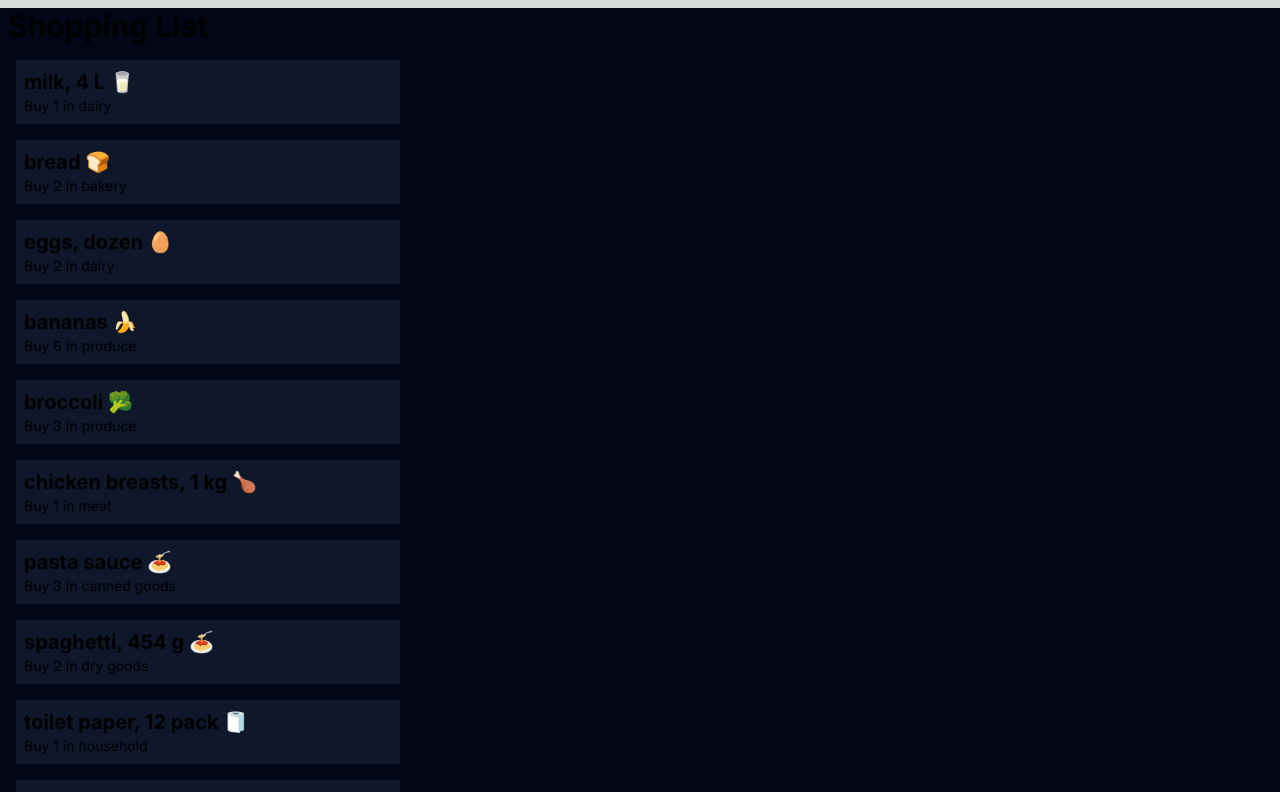
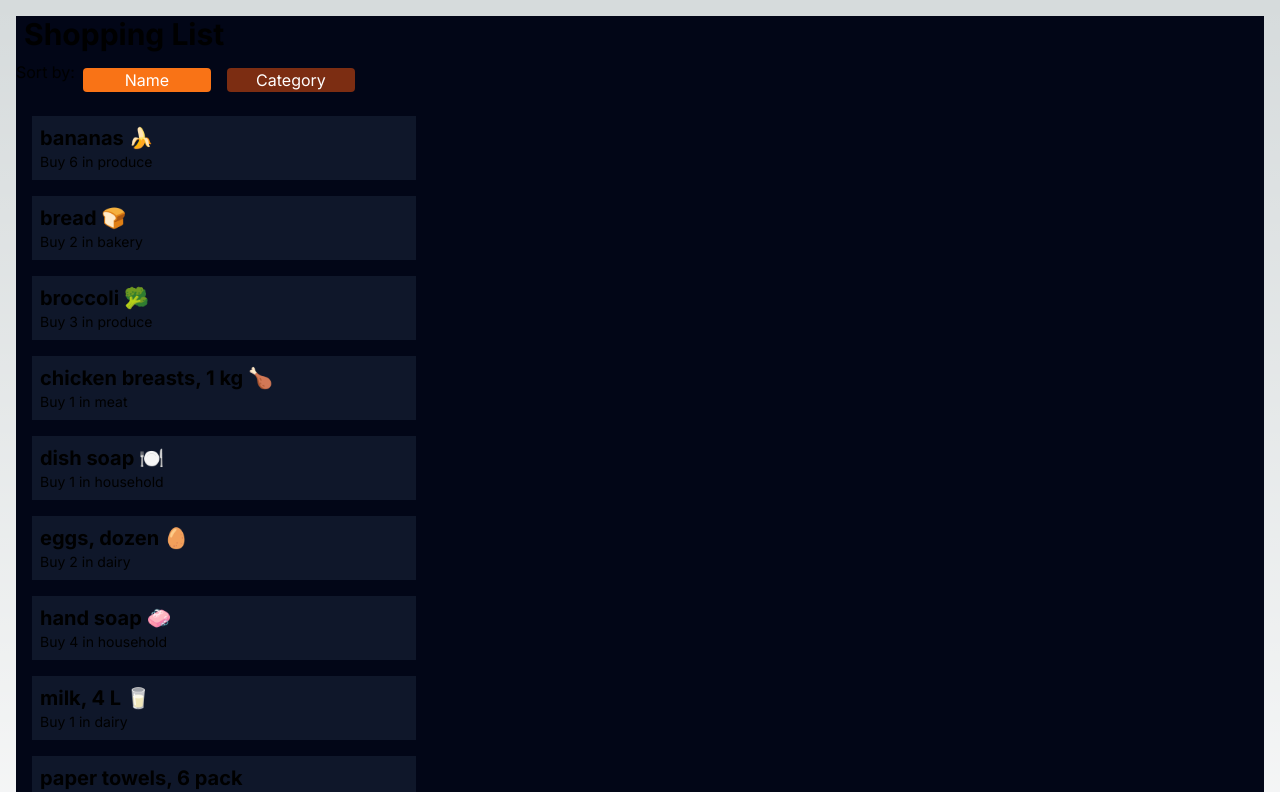
Before and after one commit to Reann-Shepard/cprg306-assignments, a Next.js app: page /week-5 in a window 1280 px wide. Shown: the top 792 px of the page. Built offline with nearby package versions, Linux system fonts and the light colour scheme.

Commit message:
Week 5 Update
Completed sorting alphabetically both by item name and category name

```diff
--- a/app/week-5/item-list.js
+++ b/app/week-5/item-list.js
@@ -1,105 +1,62 @@
 // Create a functional component named ItemList
 // Render these items using the Item component, passing data item as props
 
+"use client";
+
+import { useState } from "react";
 import Item from "./item";
+import items from "./items.json";
 
 export default function ItemList() {
-    // Create an array of items
-    // Render each item using the Item component
-    // Pass the item data as props to the Item component
-    // Add a key prop to each Item component
+  // Use the useState hook to create a state variable sortBy and its setter function setSortBy. This will be used to determine the sorting preference of the user.
+  // Set the initial value of sortBy to "name", indicating that the list should initially be sorted by name.
+  //
+  // Use JavaScript's sort function to sort the items array based on the sortBy state variable.
+  //    If sortBy is "name", sort the items by their name property.
+  //    If sortBy is "category", sort the items by their category property.
+  //
+  // Create two buttons that allow the user to change the value of sortBy to "name", "category"
+  //    These buttons should change the sorting of the items when clicked.
+  // Use the setSortBy function in the onClick event handlers of these buttons to change the value of sortBy.
+  // Use conditional rendering to change the background color of the buttons based on the current value of sortBy.
+  //    This gives the user a visual indication of what the current sorting preference is.
 
-    const items = [
-        {
-          id: 1,
-          name: "milk, 4 L 🥛",
-          quantity: 1,
-          category: "dairy",
-        },
-        {
-          id: 2,
-          name: "bread 🍞",
-          quantity: 2,
-          category: "bakery",
-        },
-        {
-          id: 3,
-          name: "eggs, dozen 🥚",
-          quantity: 2,
-          category: "dairy",
-        },
-        {
-          id: 4,
-          name: "bananas 🍌",
-          quantity: 6,
-          category: "produce",
-        },
-        {
-          id: 5,
-          name: "broccoli 🥦",
-          quantity: 3,
-          category: "produce",
-        },
-        {
-          id: 6,
-          name: "chicken breasts, 1 kg 🍗",
-          quantity: 1,
-          category: "meat",
-        },
-        {
-          id: 7,
-          name: "pasta sauce 🍝",
-          quantity: 3,
-          category: "canned goods",
-        },
-        {
-          id: 8,
-          name: "spaghetti, 454 g 🍝",
-          quantity: 2,
-          category: "dry goods",
-        },
-        {
-          id: 9,
-          name: "toilet paper, 12 pack 🧻",
-          quantity: 1,
-          category: "household",
-        },
-        {
-          id: 10,
-          name: "paper towels, 6 pack",
-          quantity: 1,
-          category: "household",
-        },
-        {
-          id: 11,
-          name: "dish soap 🍽️",
-          quantity: 1,
-          category: "household",
-        },
-        {
-          id: 12,
-          name: "hand soap 🧼",
-          quantity: 4,
-          category: "household",
-        },
-      ];
+  const [sortBy, setSortBy] = useState("name");
 
-    // Render each item using the Item component
-    // Pass the item data as props to the Item component
-    // Use map function to iterate over the items array
-    // Add a key prop to each Item component
+  const sortedItems = items.sort((a, b) => {
+    if (sortBy === "name") {
+      return a.name.localeCompare(b.name);
+    } else {
+      return a.category.localeCompare(b.category);
+    }
+  });
 
-    return(
-        <div>
-            {items.map((item) => (
-                <Item
-                    key={item.id}
-                    name={item.name}
-                    quantity={item.quantity}
-                    category={item.category}
-                />
-            ))}
-        </div>
-    )
-
+  return (
+    <div>
+      <div className="flex justify-normal">
+        <label>Sort by: </label>
+        <button
+          className={`${
+            sortBy === "name" ? "bg-orange-500" : "bg-orange-900"
+          } text-white m-2 w-32 rounded`}
+          onClick={() => setSortBy("name")}
+        >
+          Name
+        </button>
+        <button
+          className={`${
+            sortBy === "category" ? "bg-orange-500" : "bg-orange-900"
+          } text-white m-2 w-32 rounded`}
+          onClick={() => setSortBy("category")}
+        >
+          Category
+        </button>
+      </div>
+      <div>
+        {sortedItems.map((item) => (
+          <Item key={item.id} {...item} />
+        ))}
+      </div>
+    </div>
+  );
 }
--- a/app/week-5/item.js
+++ b/app/week-5/item.js
@@ -2,11 +2,11 @@
 // Should contain name, quantity, category as props and display them in a list item element
 // Use Tailwind classes for styling
 
-export default function Item({id, name, quantity, category}) {
+export default function Item({ id, name, quantity, category }) {
   // Add functionality that allows user to click on item to mark it as purchased
   // Hint: use state to track whether item has been purchased or not
 
-    return(
+  return (
     <div className="mx-4 my-4 p-2 w-96 bg-slate-900">
       <h2 className="text-xl font-bold">{name}</h2>
       <p className="text-sm">
--- a/app/week-5/page.js
+++ b/app/week-5/page.js
@@ -1,10 +1,10 @@
-import ItemList from './item-list.js';
+import ItemList from "./item-list.js";
 
 export default function Page() {
-       return (
-        <main className="bg-slate-950">
-            <h1 className="text-3xl font-bold m-2">Shopping List</h1>
-            <ItemList />
-        </main>
-       )
+  return (
+    <main className="bg-slate-950 m-4">
+      <h1 className="text-3xl font-bold m-2">Shopping List</h1>
+      <ItemList />
+    </main>
+  );
 }
```
Lines whose indentation alone changed are shown as unchanged.
